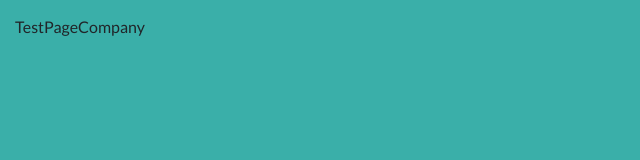
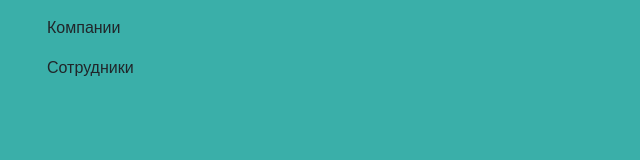
Before and after one commit to Zakharov1984/testing_project_adept, a React (Create React App) app: page / in a window 1280 px wide. Shown: the top 160 px of the page, without its empty margins (0-640 px from the left). Built offline with nearby package versions, Linux system fonts and the light colour scheme; data requests are answered from the project's data file.

Commit message:
added_slices_and_delete_reducers_and_delete_actions

```diff
--- a/src/actions/index.ts
+++ /dev/null
@@ -1,14 +0,0 @@
-import { createAction } from "@reduxjs/toolkit";
-
-export const companiesFetching = createAction('COMPANIES_FETCHING');
-
-export const companiesFetched = createAction('COMPANIES_FETCHED');
-
-export const companiesFetchingError = createAction('COMPANIES_FETCHING_ERROR');
-
-
-export const employeesFetching = createAction('EMPLOYEE_FETCHING');
-
-export const employeesFetched = createAction('EMPLOYEE_FETCHED');
-
-export const employeesFetchingError = createAction('EMPLOYEE_FETCHING_ERROR');
--- /dev/null
+++ b/src/components/CompaniesList/CompaniesList.tsx
@@ -0,0 +1,20 @@
+import { useEffect } from "react";
+import { useDispatch } from "react-redux";
+import { companiesFetched } from "./companiesSlice";
+
+
+export const CompaniesList = () => {
+  const dispatch = useDispatch();
+
+  useEffect(() => {
+    fetch('http://localhost:3001/companies')
+      .then(response => response.json())
+      .then(data => {
+        dispatch(companiesFetched(data));
+      })
+  }, [])
+
+  return (
+    <ul>Компании</ul>
+  )
+}
--- /dev/null
+++ b/src/components/CompaniesList/companiesSlice.ts
@@ -0,0 +1,43 @@
+import { createSlice } from "@reduxjs/toolkit";
+
+interface ICompanies {
+  id: string;
+  name: string;
+  address: string;
+  employeeCounter: number;
+}
+
+interface ICompaniesInitialState {
+  companies: ICompanies[];
+  companiesLoadingStatus: string;
+}
+
+const initialState: ICompaniesInitialState = {
+  companies: [],
+  companiesLoadingStatus: 'idle',
+}
+
+const companiesSlice = createSlice({
+  name: 'companies',
+  initialState,
+  reducers: {
+    companiesFetching: state => {state.companiesLoadingStatus = 'loading'},
+    companiesFetched: (state, action: any) => {
+      state.companies = action.payload;
+      state.companiesLoadingStatus = 'idle';
+    },
+    companiesFetchingError: state => {
+      state.companiesLoadingStatus = 'error';
+    }
+  }
+});
+
+const {actions, reducer} =  companiesSlice;
+
+export default reducer;
+
+export const {
+  companiesFetching,
+  companiesFetched,
+  companiesFetchingError
+} = actions;
--- /dev/null
+++ b/src/components/EmployeesList/EmployeesList.tsx
@@ -0,0 +1,20 @@
+import { useEffect } from "react";
+import { useDispatch } from "react-redux";
+import { employeesFetched } from "./employeesSlice";
+
+
+export const EmployeesList = () => {
+  const dispatch = useDispatch();
+
+  useEffect(() => {
+    fetch('http://localhost:3001/employees')
+      .then(response => response.json())
+      .then(data => {
+        dispatch(employeesFetched(data));
+      })
+  }, [])
+
+  return (
+    <ul>Сотрудники</ul>
+  )
+}
--- a/src/reducers/employees.ts
+++ b/src/components/EmployeesList/employeesSlice.ts
@@ -1,5 +1,4 @@
-import { createReducer } from "@reduxjs/toolkit";
-import { employeesFetching, employeesFetched, employeesFetchingError } from "../actions";
+import { createSlice } from "@reduxjs/toolkit";
 
 interface IEmployee {
   id: string;
@@ -25,19 +24,28 @@ const initialState: IEmployeesInitialState = {
   employeesLoadingStatus: 'idle',
 }
 
-const employees = createReducer(initialState, builder => {
-  builder
-    .addCase(employeesFetching, state => {
-      state.employeesLoadingStatus = 'loading';
-    })
-    .addCase(employeesFetched, (state, action: any) => {
+const employeesSlice = createSlice({
+  name: 'employees',
+  initialState,
+  reducers: {
+    employeesFetching: state => {state.employeesLoadingStatus = 'loading';},
+    employeesFetched: (state, action: any) => {
       state.employees = action.payload;
       state.employeesLoadingStatus = 'idle';
-    })
-    .addCase(employeesFetchingError, state => {
+    },
+    employeesFetchingError: state => {
       state.employeesLoadingStatus = 'error';
-    })
-    .addDefaultCase(() => {});
-})
+    },
 
-export default employees;
+  }
+});
+
+const {actions, reducer} =  employeesSlice;
+
+export default reducer;
+
+export const {
+  employeesFetching,
+  employeesFetched,
+  employeesFetchingError
+} = actions;
--- a/src/pages/Companies/Companies.tsx
+++ b/src/pages/Companies/Companies.tsx
@@ -1,24 +1,13 @@
-import { useEffect } from 'react';
+import { CompaniesList } from '../../components/CompaniesList/CompaniesList';
+import { EmployeesList } from '../../components/EmployeesList/EmployeesList';
 import st from './Companies.module.scss';
-import { useDispatch } from 'react-redux';
-import { companiesFetched } from '../../actions';
 
 
 export const Companies = (): JSX.Element => {
-
-  const dispatch = useDispatch();
-
-  useEffect(() => {
-    fetch('http://localhost:3001/companies')
-      .then(response => response.json())
-      .then(data => {
-        dispatch(companiesFetched(data));
-      })
-  }, [])
-
   return (
     <main className={st.companies}>
-      TestPageCompany
+      <CompaniesList/>
+      <EmployeesList/>
     </main>
   )
 }
--- a/src/reducers/companies.ts
+++ /dev/null
@@ -1,36 +0,0 @@
-import { createReducer } from "@reduxjs/toolkit";
-import { companiesFetching, companiesFetched, companiesFetchingError } from "../actions";
-
-interface ICompanies {
-  id: string;
-  name: string;
-  address: string;
-  employeeCounter: number;
-}
-
-interface ICompaniesInitialState {
-  companies: ICompanies[];
-  companiesLoadingStatus: string;
-}
-
-const initialState: ICompaniesInitialState = {
-  companies: [],
-  companiesLoadingStatus: 'idle',
-}
-
-const companies = createReducer(initialState, builder => {
-  builder
-    .addCase(companiesFetching, state => {
-      state.companiesLoadingStatus = 'loading';
-    })
-    .addCase(companiesFetched, (state, action: any) => {
-      state.companies = action.payload;
-      state.companiesLoadingStatus = 'idle';
-    })
-    .addCase(companiesFetchingError, state => {
-      state.companiesLoadingStatus = 'error';
-    })
-    .addDefaultCase(() => {});
-})
-
-export default companies;
--- a/src/store/index.ts
+++ b/src/store/index.ts
@@ -1,6 +1,6 @@
 import { configureStore } from "@reduxjs/toolkit";
-import companies from "../reducers/companies";
-import employees from "../reducers/employees";
+import companies from "../components/CompaniesList/companiesSlice";
+import employees from "../components/EmployeesList/employeesSlice";
 
 const store = configureStore({
   reducer: {
```
